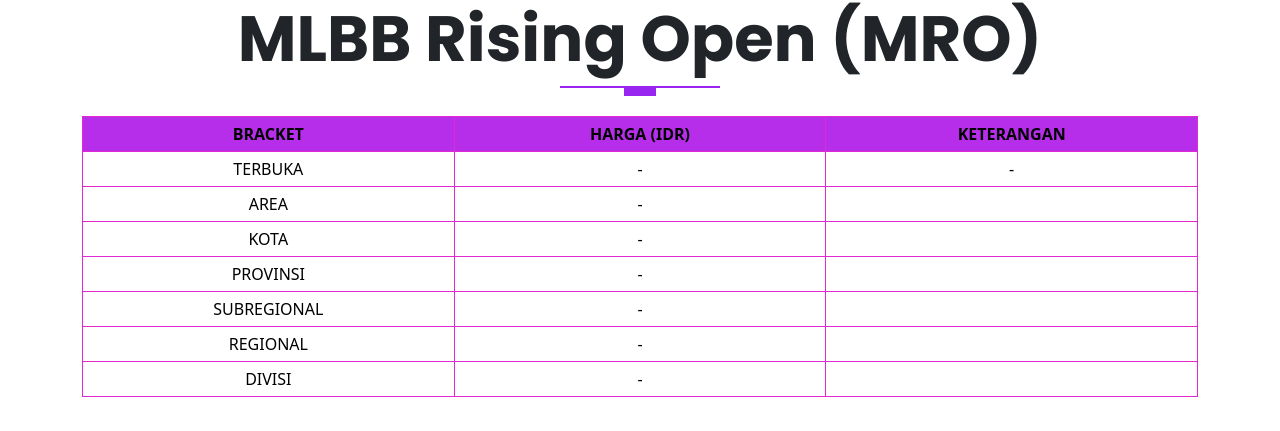
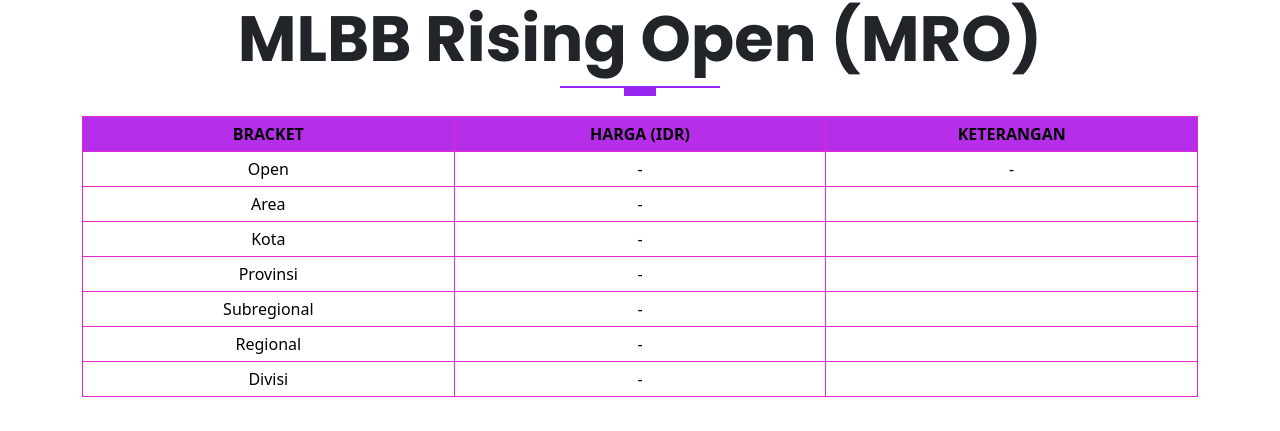
Before and after one commit to rookiejoki/site, a website: page pricelistpage.html in a window 1280 px wide. Shown: the part 1352-1783 px from the top of the page. Drawn offline with nearby package versions, Linux system fonts and the light colour scheme.

Commit message:
Update pricelistpage.html

```diff
--- a/pricelistpage.html
+++ b/pricelistpage.html
@@ -215,37 +215,37 @@
     </thead>
     <tbody>
         <tr>
-            <td>TERBUKA</td>
+            <td>Open</td>
             <td>-</td>
             <td>-</td>
         </tr>
         <tr>
-            <td>AREA</td>
+            <td>Area</td>
             <td>-</td>
             <td></td>
         </tr>
 	<tr>
-            <td>KOTA</td>
+            <td>Kota</td>
             <td>-</td>
             <td></td>
         </tr>
 	<tr>
-            <td>PROVINSI</td>
+            <td>Provinsi</td>
             <td>-</td>
             <td></td>
         </tr>
 	<tr>
-            <td>SUBREGIONAL</td>
+            <td>Subregional</td>
             <td>-</td>
             <td></td>
         </tr>
 	<tr>
-            <td>REGIONAL</td>
+            <td>Regional</td>
             <td>-</td>
             <td></td>
         </tr>
 	<tr>
-            <td>DIVISI</td>
+            <td>Divisi</td>
             <td>-</td>
             <td></td>
         </tr>
@@ -269,48 +269,7 @@
     <tbody>
         <tr>
             <td>Saat ini PC Admin langsung</td>
-			<!--
-            <td>-</td>
-            <td>-</td>
-			-->
-        </tr>
-		<!--
-        <tr>
-            <td>Epic</td>
-            <td>5K</td>
-            <td></td>
-        </tr>
-        <tr>
-            <td>Legend</td>
-            <td>6K</td>
-            <td></td>
-        </tr>
-        <tr>
-            <td>Mythic (Full Grading)</td>
-            <td>150Ks</td>
-            <td></td>
-        </tr>
-        <tr>
-            <td>Mythic</td>
-            <td>13K</td>
-            <td></td>
-        </tr>
-        <tr>
-            <td>Honor</td>
-            <td>13K</td>
-            <td></td>
-        </tr>
-        <tr>
-            <td>Glory</td>
-            <td>25K</td>
-            <td></td>
-        </tr>
-        <tr>
-            <td>Immortal</td>
-            <td>30K</td>
-            <td></td>
-        </tr>
-		-->
+		</tr>
     </tbody>
 </table>
 <br>
```
